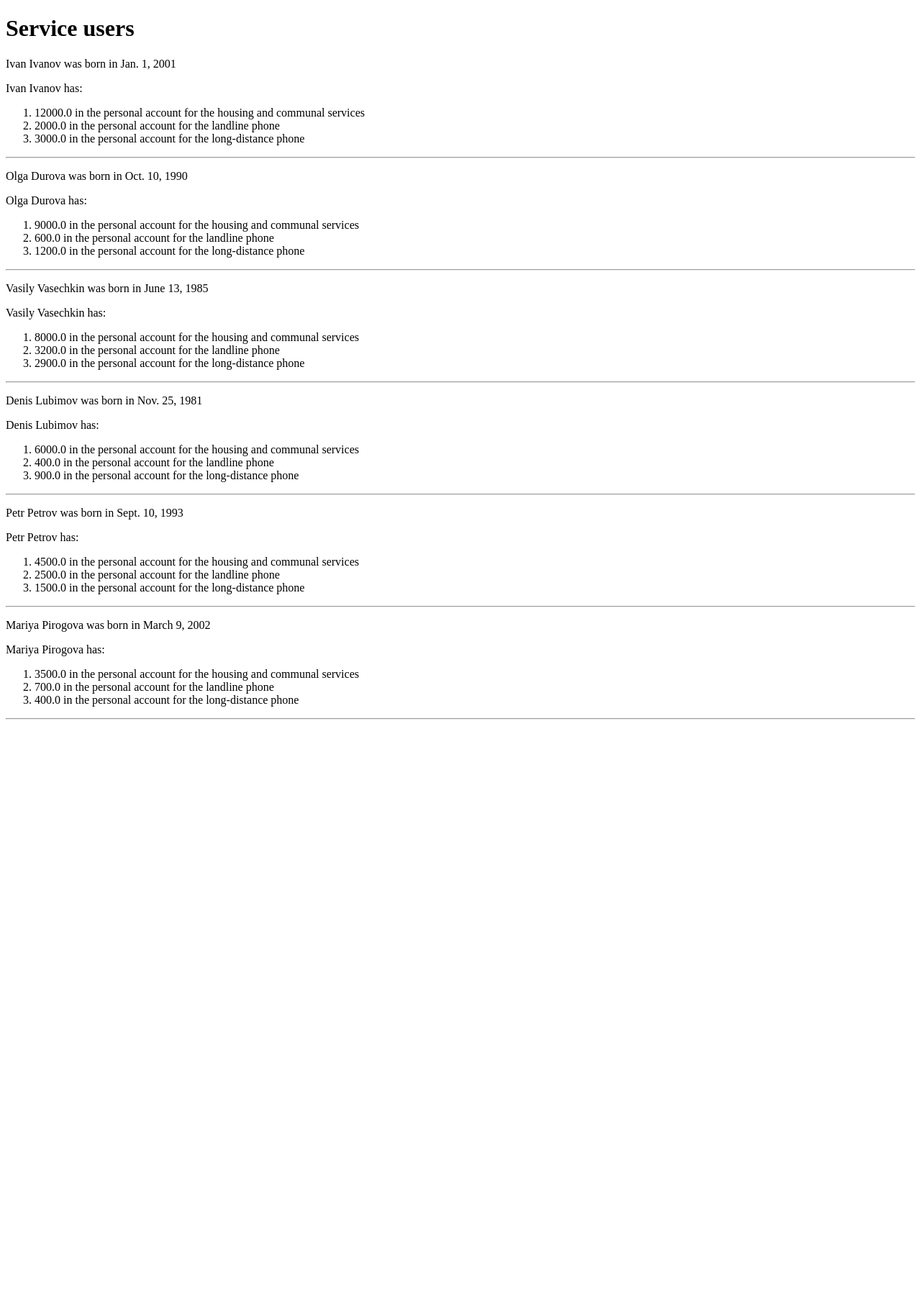
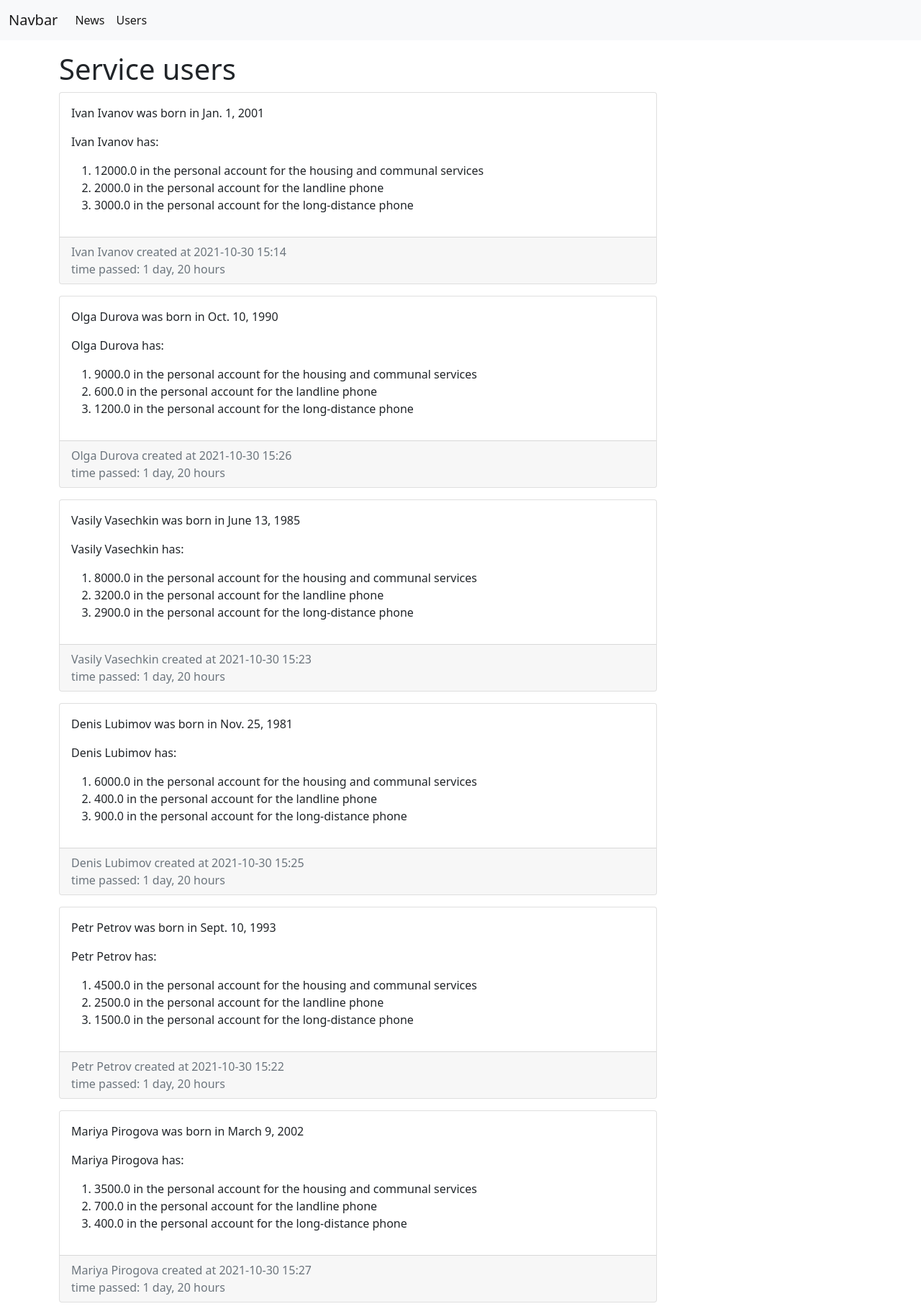
Before and after one commit to EvilMurlok/VK_python_backend, a Django app: page /users/ in a window 1280 px wide. Shown: the whole page at 72% size. Before the commit the page ends 1000 px from the top, so only its background shows below. Run offline with Django 3.2, Linux system fonts and the light colour scheme; data comes from the database, SQL or seed files in the repository.

Commit message:
Used bootstrap 5 to improve page layout

```diff
--- a/4_lesson_hw/hcs/news/urls.py
+++ b/4_lesson_hw/hcs/news/urls.py
@@ -4,8 +4,7 @@ from .views import news_detail
 from .views import test
 
 urlpatterns = [
-    path('', index),
-    path('<int:news_id>', news_detail),
-    path('test/', test),
-
+    path('', index, name='news'),
+    path('<int:news_id>/', news_detail, name='news_detail'),
+    path('test/', test, name='test'),
 ]
--- a/4_lesson_hw/hcs/news/views.py
+++ b/4_lesson_hw/hcs/news/views.py
@@ -7,7 +7,7 @@ from .models import News
 
 # render the page
 def index(request):
-    ordered_news = News.objects.order_by('-created_at')
+    ordered_news = News.objects.all()
     return render(request, os.path.join(TEMPLATE_DIR, 'news/index.html'),
                   {'title': 'List of news', 'news': ordered_news})
 
--- a/4_lesson_hw/hcs/templates/users/index.html
+++ b/4_lesson_hw/hcs/templates/users/index.html
@@ -1,15 +1,43 @@
-<!DOCTYPE html>
+<!doctype html>
 <html lang="en">
   <head>
-    <meta charset="UTF-8">
+    <!-- Required meta tags -->
+    <meta charset="utf-8">
+    <meta name="viewport" content="width=device-width, initial-scale=1">
+
+    <!-- Bootstrap CSS -->
+    <link href="https://cdn.jsdelivr.net/npm/bootstrap@5.1.3/dist/css/bootstrap.min.css" rel="stylesheet" integrity="sha384-1BmE4kWBq78iYhFldvKuhfTAU6auU8tT94WrHftjDbrCEXSU1oBoqyl2QvZ6jIW3" crossorigin="anonymous">
+
     <title>{{ title }}</title>
   </head>
   <body>
-<h1>
-    {{ title }}
-</h1>
-{% for user in users  %}
-<div>
+    <nav class="navbar navbar-expand-lg navbar-light bg-light">
+      <div class="container-fluid">
+        <a class="navbar-brand" href="#">Navbar</a>
+        <button class="navbar-toggler" type="button" data-bs-toggle="collapse" data-bs-target="#navbarNav" aria-controls="navbarNav" aria-expanded="false" aria-label="Toggle navigation">
+          <span class="navbar-toggler-icon"></span>
+        </button>
+        <div class="collapse navbar-collapse" id="navbarNav">
+          <ul class="navbar-nav">
+            <li class="nav-item">
+              <a class="nav-link active" aria-current="page" href="{% url 'news' %}">News</a>
+            </li>
+            <li class="nav-item">
+              <a class="nav-link active" aria-current="page" href="{% url 'users' %}">Users</a>
+            </li>
+          </ul>
+        </div>
+      </div>
+    </nav>
+    <div class="container mt-3">
+      <h1>{{ title }}</h1>
+      <div class="row">
+        <div class="col-md-9">
+          {% for user in users %}
+          <div class="card mb-3">
+            <div class="card-body">
+              <div class="media">
+                <div class="media-body">
                   <p>{{ user.name }} was born in {{ user.date_of_birth }}</p>
                   <p>{{ user.name }} has:</p>
                   <ol>
@@ -18,7 +46,27 @@
                     <li>{{ user.personal_acc_distance_phone }} in the personal account for the long-distance phone</li>
                   </ol>
                 </div>
-<hr>
+              </div>
+            </div>
+            <div class="card-footer text-muted">
+              {{ user.name }} created at {{ user.created_at|date:"Y-m-d H:i"}}
+              <br>
+              time passed: {{ user.created_at|timesince }}
+            </div>
+          </div>
           {% endfor %}
+        </div>
+      </div>
+    </div>
+    <!-- Optional JavaScript; choose one of the two! -->
+
+    <!-- Option 1: Bootstrap Bundle with Popper -->
+    <script src="https://cdn.jsdelivr.net/npm/bootstrap@5.1.3/dist/js/bootstrap.bundle.min.js" integrity="sha384-ka7Sk0Gln4gmtz2MlQnikT1wXgYsOg+OMhuP+IlRH9sENBO0LRn5q+8nbTov4+1p" crossorigin="anonymous"></script>
+
+    <!-- Option 2: Separate Popper and Bootstrap JS -->
+    <!--
+    <script src="https://cdn.jsdelivr.net/npm/@popperjs/core@2.10.2/dist/umd/popper.min.js" integrity="sha384-7+zCNj/IqJ95wo16oMtfsKbZ9ccEh31eOz1HGyDuCQ6wgnyJNSYdrPa03rtR1zdB" crossorigin="anonymous"></script>
+    <script src="https://cdn.jsdelivr.net/npm/bootstrap@5.1.3/dist/js/bootstrap.min.js" integrity="sha384-QJHtvGhmr9XOIpI6YVutG+2QOK9T+ZnN4kzFN1RtK3zEFEIsxhlmWl5/YESvpZ13" crossorigin="anonymous"></script>
+    -->
   </body>
 </html>
--- a/4_lesson_hw/hcs/users/urls.py
+++ b/4_lesson_hw/hcs/users/urls.py
@@ -3,6 +3,6 @@ from .views import index
 from .views import user_detail
 
 urlpatterns = [
-    path('', index),
-    path('user/', user_detail),
+    path('', index, name='users'),
+    path('user/', user_detail, name='current_user'),
 ]
--- a/4_lesson_hw/hcs/users/views.py
+++ b/4_lesson_hw/hcs/users/views.py
@@ -7,9 +7,9 @@ from .models import Users
 
 # render the page with te list of users
 def index(request):
-    ordered_users = Users.objects.order_by('-personal_acc_hcs')
+    users = Users.objects.all()
     return render(request, os.path.join(TEMPLATE_DIR, 'users/index.html'),
-                  {'title': 'Service users', 'users': ordered_users})
+                  {'title': 'Service users', 'users': users})
 
 
 # get detailed information about the user using a GET request
```
Also changed, not shown: 4_lesson_hw/hcs/templates/news/index.html (+59 -11 lines). Lines whose indentation alone changed are shown as unchanged.
